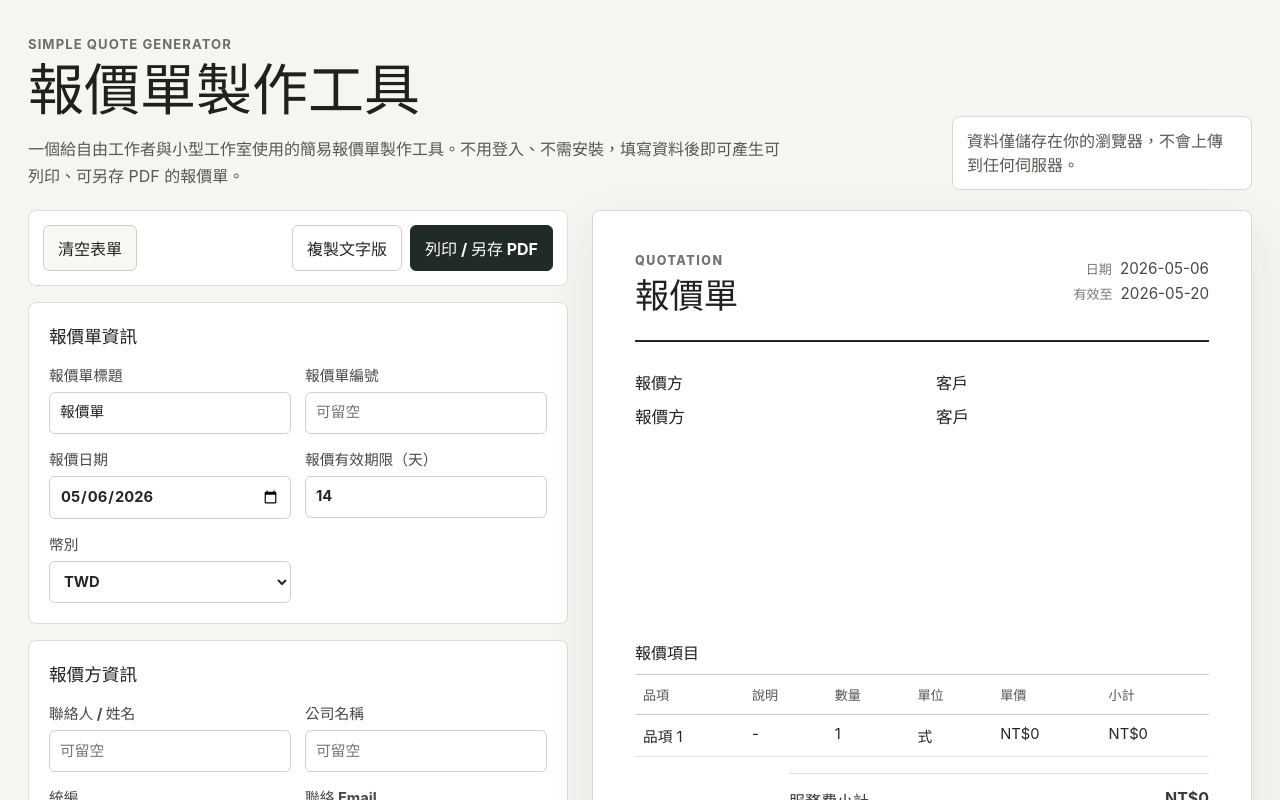
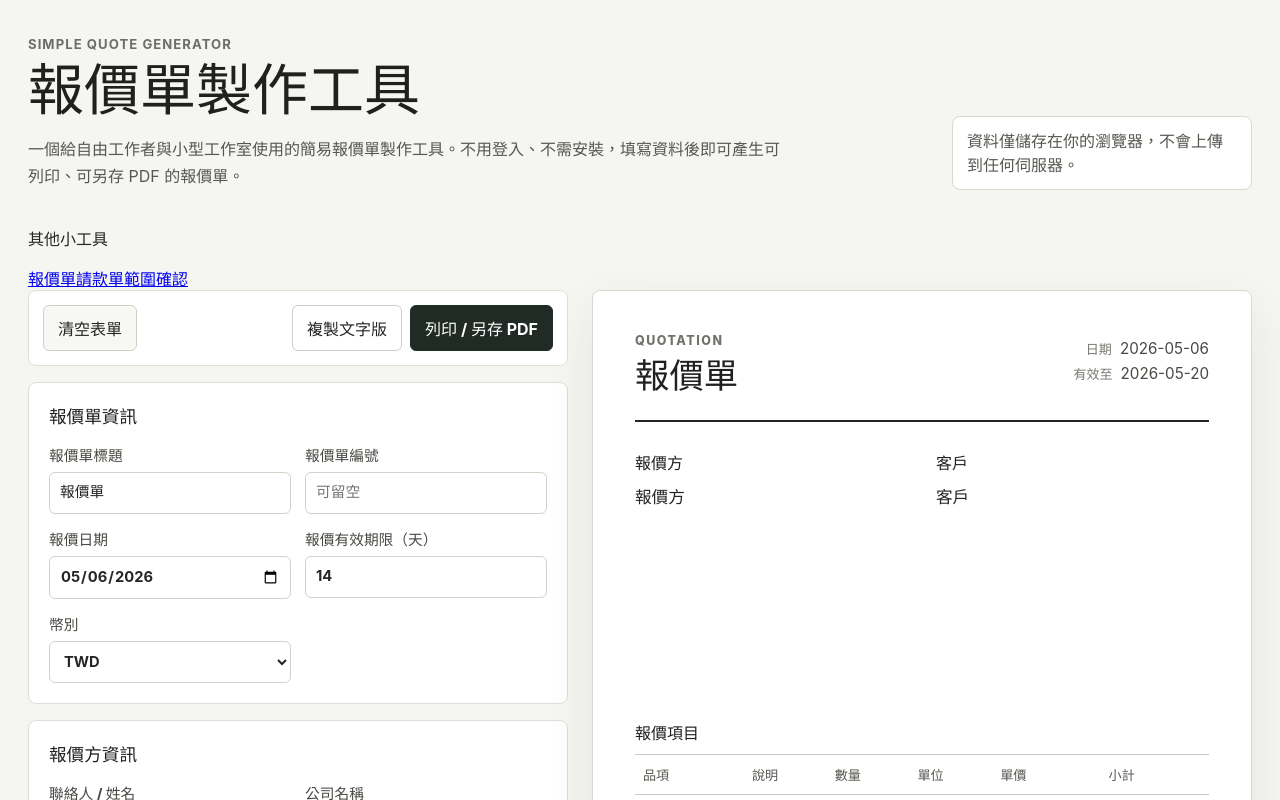
Before and after one commit to dong-sc/simple-quote-generator, a React (Vite) app: page / in a window 1280 px wide. Shown: the top 800 px of the page. Built offline with nearby package versions, Linux system fonts and the light colour scheme.

Commit message:
Add top tool shortcuts to quote generator

```diff
--- a/src/App.tsx
+++ b/src/App.tsx
@@ -44,6 +44,25 @@
   }
 }
 
+function ToolShortcuts() {
+  return (
+    <nav className="tool-shortcuts" aria-label="接案文件工具切換">
+      <p>其他小工具</p>
+      <div>
+        <a aria-current="page" href="https://dong-sc.github.io/simple-quote-generator/">
+          報價單
+        </a>
+        <a href="https://dong-sc.github.io/simple-payment-request-generator/">
+          請款單
+        </a>
+        <a href="https://dong-sc.github.io/simple-scope-confirmation-generator/">
+          範圍確認
+        </a>
+      </div>
+    </nav>
+  );
+}
+
 export default function App() {
   const [quoteData, setQuoteData] = useState<QuoteData>(() => loadQuoteData());
   const [copyMessage, setCopyMessage] = useState('');
@@ -87,6 +106,7 @@
     <>
       <Header />
       <main className="app-shell">
+        <ToolShortcuts />
         <section className="workspace" aria-label="報價單製作工作區">
           <div className="form-pane">
             <ActionBar
```
